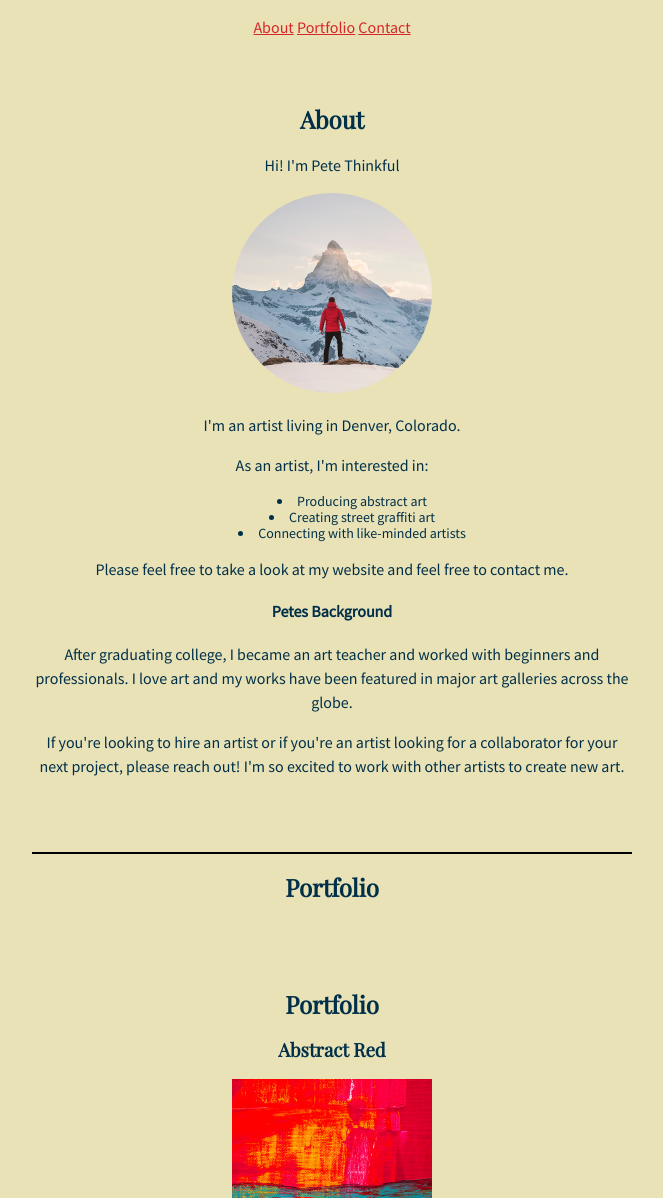
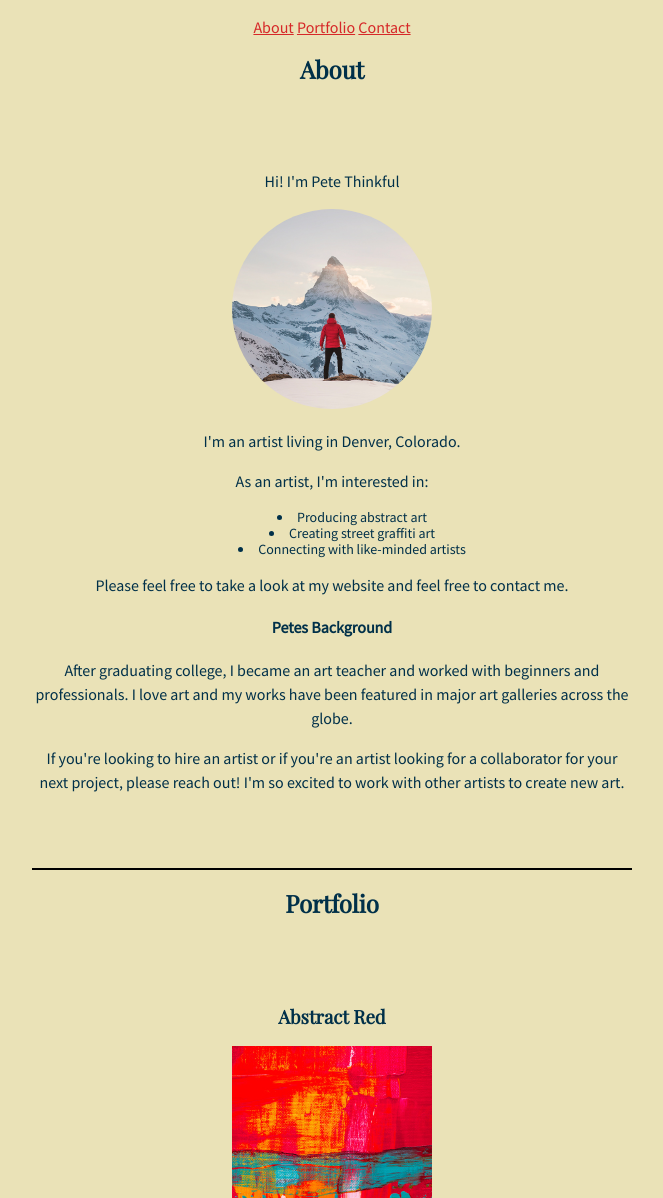
Before and after one commit to Cjreynolds49/Pete-Thinkful-Portfolio-2, a plain HTML site: page index.html in a window 1280 px wide. Shown: the part 102-1300 px from the top of the page, without its empty margins (308-971 px from the left). Drawn offline with nearby package versions, Linux system fonts and the light colour scheme.

Commit message:
fix errors

```diff
--- a/index.html
+++ b/index.html
@@ -24,9 +24,9 @@
     <div id="About">
     <div>
     <section>
+      <h2>About</h2>
     </div>
       <article>
-        <h2>About</h2>
         <p>Hi! I'm Pete Thinkful</p>
         <div>
           <img class="image-circle" src="images/pete-thinkful.png" alt="Pete Thinkful">
@@ -54,10 +54,9 @@ excited to work with other artists to create new art.</p>
       <div id="Portfolio">
       <div>
       <section>
+       <h2>Portfolio</h2>
       </div>
-        <h2>Portfolio</h2>
       <article>
-        <h2>Portfolio</h2>
           <h3>Abstract Red</h3>
         <div>
           <img src="images/abstract-red.png" alt="Abstract Red">
```
